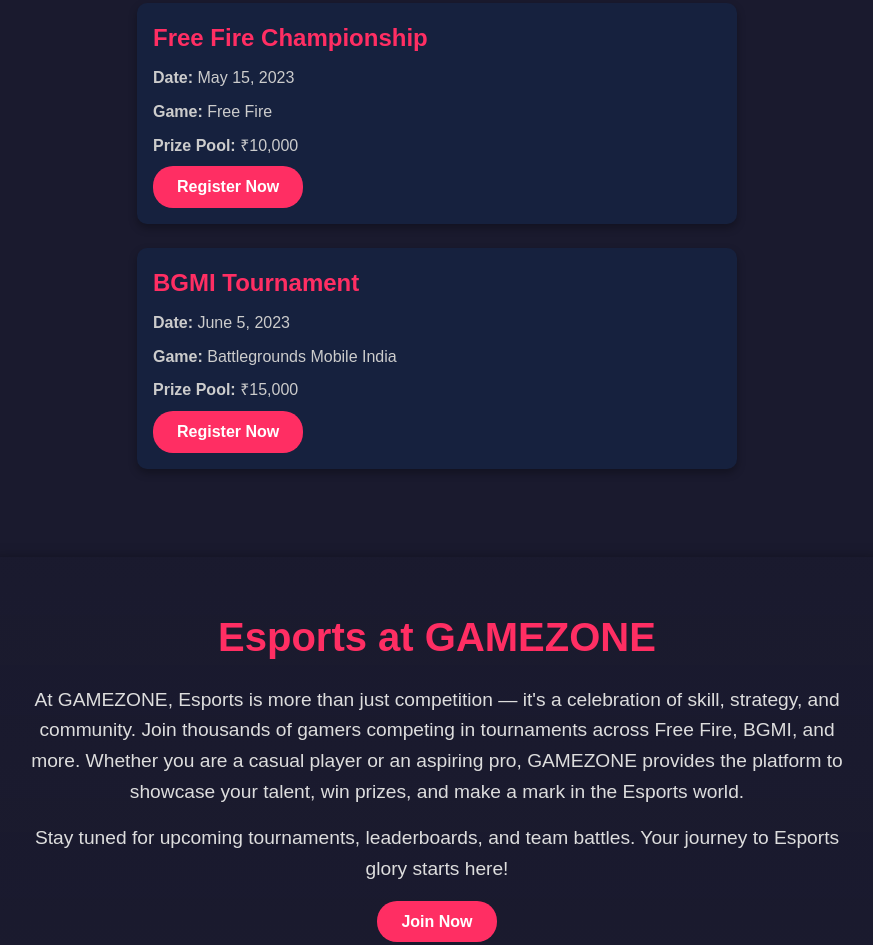
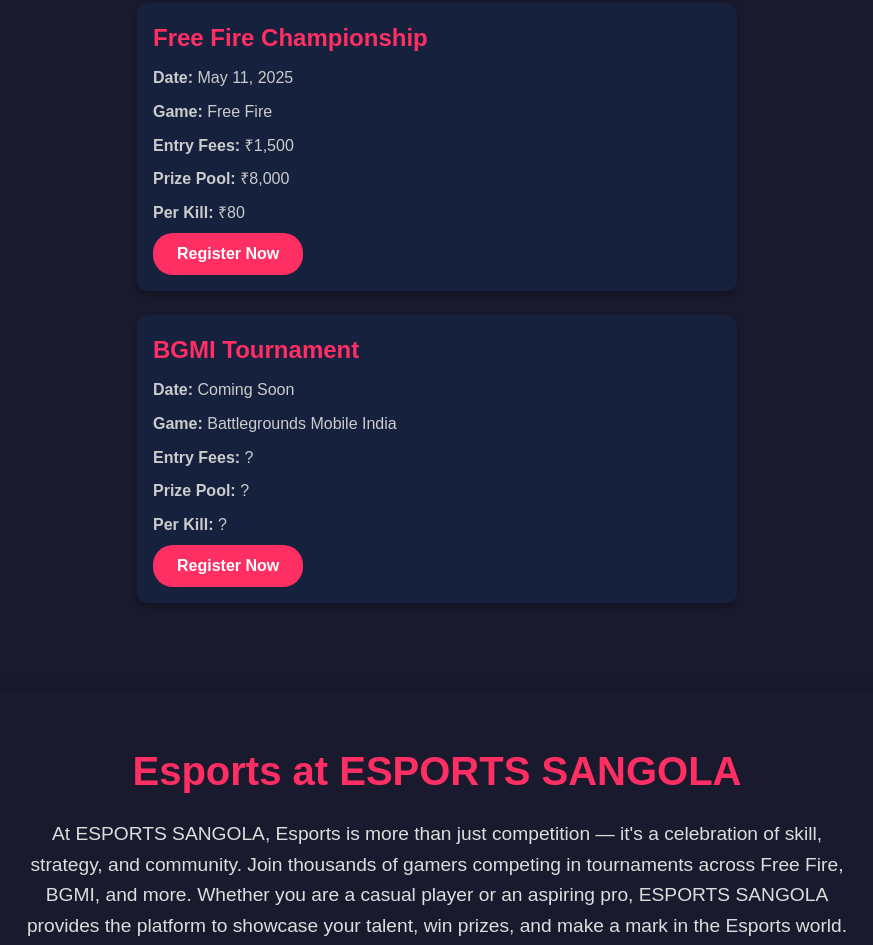
Before and after one commit to Harry6271/SangolaeSport.github.io, a plain HTML site: page index.html in a window 1280 px wide. Shown: the part 829-1774 px from the top of the page, without its empty margins (203-1076 px from the left). Drawn offline with Linux system fonts and the light colour scheme.

Commit message:
Update index.html
Dates , game zone -> eSports sangola,

```diff
--- a/index.html
+++ b/index.html
@@ -3,20 +3,19 @@
 <head>
   <meta charset="UTF-8">
   <meta name="viewport" content="width=device-width, initial-scale=1.0">
-  <title>GAMEZONE</title>
+  <title>SAMGOLA ESPORTS</title>
   <link rel="stylesheet" href="style.css">
 </head>
 <body>
   <!-- Navigation -->
   <nav>
-    <div class="logo">⏣ GAMEZONE</div>
+    <div class="logo">⏣ SANGOLA ESPORTS</div>
     <ul>
       <li><a href="#home">Home</a></li>
       <li><a href="#games">Games</a></li>
       <li><a href="#events">Events</a></li>
       <li><a href="#esports">Esports</a></li>
       <li><a href="#about">About</a></li>
-      <li><a href="#contact">Contact</a></li>
     </ul>
   </nav>
 
@@ -42,24 +41,28 @@
     <h2>Upcoming Events</h2>
     <div class="event-card">
       <h3>Free Fire Championship</h3>
-      <p><strong>Date:</strong> May 15, 2023</p>
+      <p><strong>Date:</strong> May 11, 2025</p>
       <p><strong>Game:</strong> Free Fire</p>
-      <p><strong>Prize Pool:</strong> ₹10,000</p>
+      <p><strong>Entry Fees:</strong> ₹1,500</p>
+      <p><strong>Prize Pool:</strong> ₹8,000</p>
+      <p><strong>Per Kill:</strong> ₹80</p>
       <a href="#" class="register-button">Register Now</a>
     </div>
     <div class="event-card">
       <h3>BGMI Tournament</h3>
-      <p><strong>Date:</strong> June 5, 2023</p>
+      <p><strong>Date:</strong> Coming Soon</p>
       <p><strong>Game:</strong> Battlegrounds Mobile India</p>
-      <p><strong>Prize Pool:</strong> ₹15,000</p>
+      <p><strong>Entry Fees:</strong> ?</p>
+      <p><strong>Prize Pool:</strong> ?</p>
+      <p><strong>Per Kill:</strong> ?</p>
       <a href="#" class="register-button">Register Now</a>
     </div>
   </section>
 
   <!-- Esports Section -->
   <section class="about" id="esports">
-    <h2>Esports at GAMEZONE</h2>
-    <p>At GAMEZONE, Esports is more than just competition — it's a celebration of skill, strategy, and community. Join thousands of gamers competing in tournaments across Free Fire, BGMI, and more. Whether you are a casual player or an aspiring pro, GAMEZONE provides the platform to showcase your talent, win prizes, and make a mark in the Esports world.</p>
+    <h2>Esports at ESPORTS SANGOLA</h2>
+    <p>At ESPORTS SANGOLA, Esports is more than just competition — it's a celebration of skill, strategy, and community. Join thousands of gamers competing in tournaments across Free Fire, BGMI, and more. Whether you are a casual player or an aspiring pro, ESPORTS SANGOLA provides the platform to showcase your talent, win prizes, and make a mark in the Esports world.</p>
     <p>Stay tuned for upcoming tournaments, leaderboards, and team battles. Your journey to Esports glory starts here!</p>
     <a href="#" class="play-button">Join Now</a>
   </section>
```
